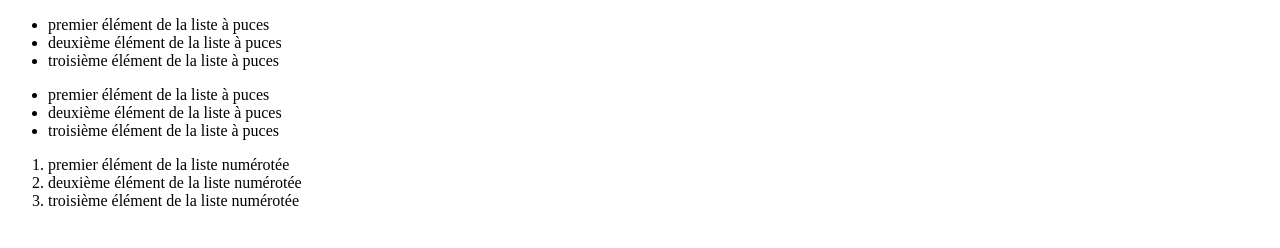
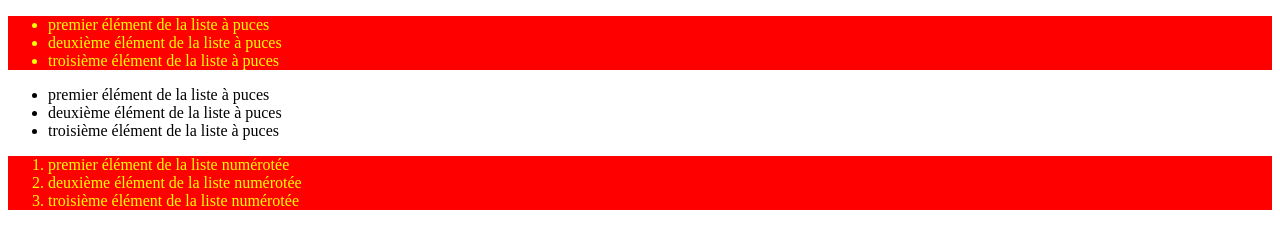
Before and after one commit to romain-gautier/cours_jquery, a plain HTML site: page chapitre_1/selecteur.html in a window 1280 px wide. Drawn offline with Linux system fonts and the light colour scheme.

Commit message:
premier travail sur les sélecteurs

```diff
--- a/chapitre_1/selecteur.html
+++ b/chapitre_1/selecteur.html
@@ -25,7 +25,10 @@
     <script src="../jquery.js"></script>
     <script>
       $(function() {
-        // Insérer le code jQuery ici
+        $(".rouge").fadeOut("slow",function() {
+          $(this).fadeIn("slow");
+        });
+        $('.rouge').css('background','red').css('color','yellow');
       });
       </script>
   </body>
```
